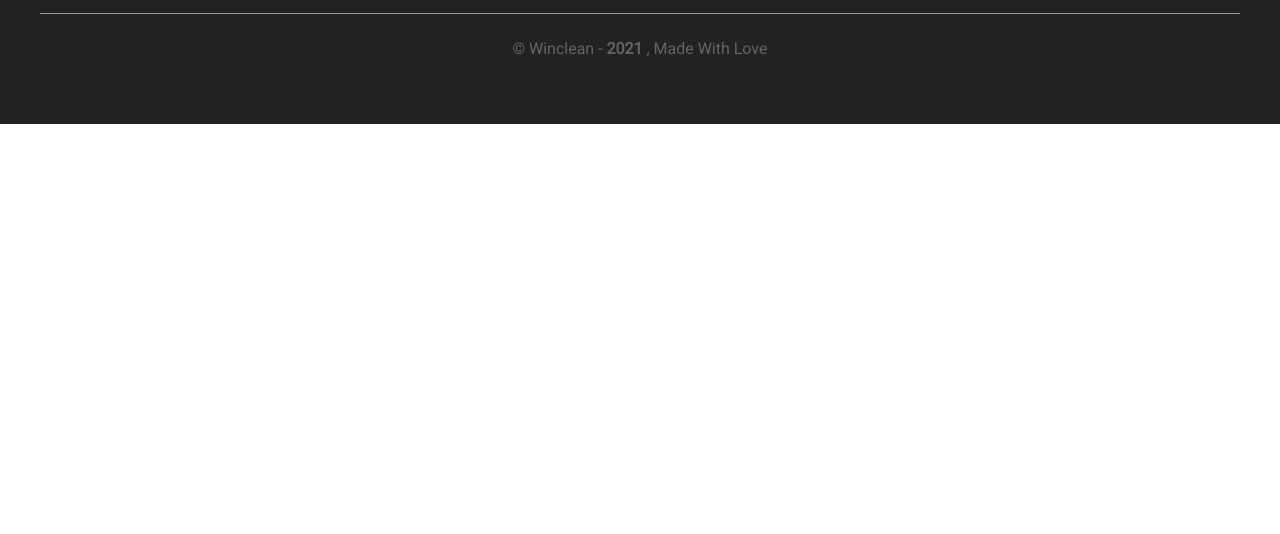
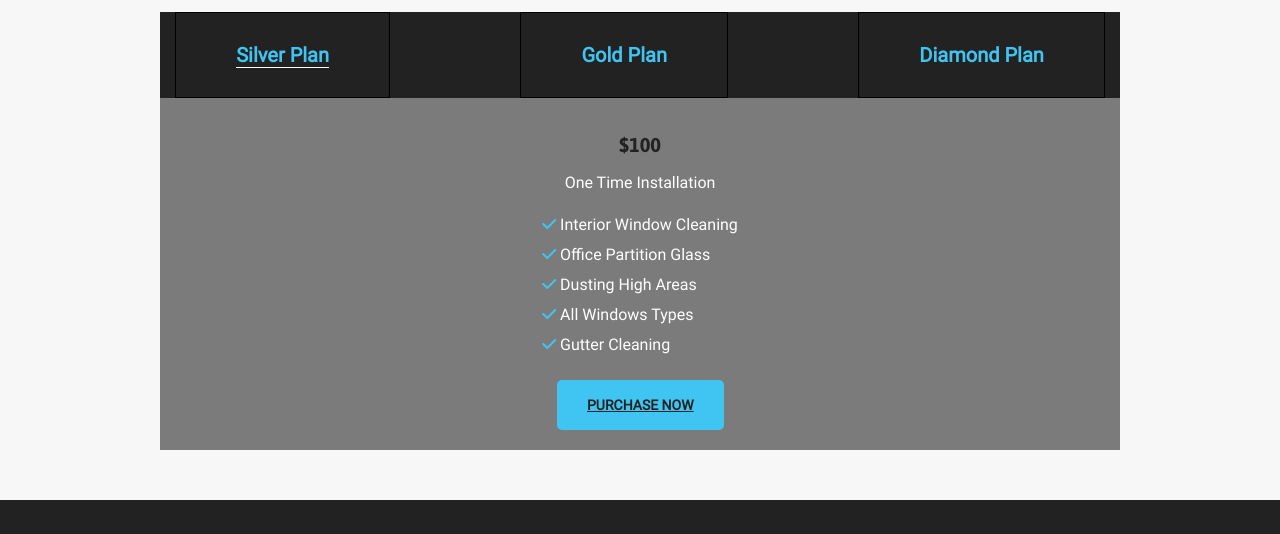
Before and after one commit to SariMelina/Cleaning-Services, a plain HTML site: page index.html in a window 1280 px wide. Shown: the part 3082-3616 px from the top of the page. Before the commit the page ends 3206 px from the top, so only its background shows below. Drawn offline with nearby package versions, Linux system fonts and the light colour scheme.

Commit message:
Añadiendo tabs

```diff
--- a/index.html
+++ b/index.html
@@ -203,7 +203,7 @@
                 </article>
                 <article id="cuadro-servicios-dark">
                     <span id="icono-claro" class="animacion">
-                        <i class="fas fa-broom"></i>
+                        <i class="fas fa-quidditch"></i>
                     </span>
                     <h3>Platforms</h3>
                     <p>Where glass is found are window cleaners,
@@ -249,9 +249,84 @@
         </div>
     </section>
 
-    <section class="ancho-ajuste">
-        <div class="pricing">
-
+    <section class="pricing-fondo">
+        <div class="ancho-ajuste pricing">
+            <h1>Our Pricing</h1>
+            <div id="tabs">
+                <ul>
+                    <li><a id="btn1" href="#op1" class="link">Silver Plan</a></li>
+                    <li><a href="#op2" class="link">Gold Plan</a></li>
+                    <li><a href="#op3" class="link">Diamond Plan</a></li>
+                </ul>
+            </div>
+            <div id="contenedor_tabs" class="contenedor-tabs">
+                <article id="op1">
+                    <h3>$100</h3>
+                    <p>One Time Installation</p>
+                    <ul>
+                        <li>
+                            <i class="fas fa-check"></i> Interior Window Cleaning
+                        </li>
+                        <li>
+                            <i class="fas fa-check"></i> Office Partition Glass
+                        </li>
+                        <li>
+                            <i class="fas fa-check"></i> Dusting High Areas
+                        </li>
+                        <li>
+                            <i class="fas fa-check"></i> All Windows Types
+                        </li>
+                        <li>
+                            <i class="fas fa-check"></i> Gutter Cleaning
+                        </li>
+                    </ul>
+                    <a href="#" class="btn hvr-rectangle-out">PURCHASE NOW</a>
+                </article>
+                <article id="op2">
+                    <h3>$120</h3>
+                    <p>One Time Installation</p>
+                    <ul>
+                        <li>
+                            <i class="fas fa-check"></i> Exterior Cleaning
+                        </li>
+                        <li>
+                            <i class="fas fa-check"></i> Office Partition Glass
+                        </li>
+                        <li>
+                            <i class="fas fa-check"></i> Dusting High Areas
+                        </li>
+                        <li>
+                            <i class="fas fa-check"></i> All Windows Types
+                        </li>
+                        <li>
+                            <i class="fas fa-check"></i> Gutter Cleaning
+                        </li>
+                    </ul>
+                    <a href="#" class="btn hvr-rectangle-out">PURCHASE NOW</a>
+                </article>
+                <article id="op3">
+                    <h3>$180</h3>
+                    <p>One Time Installation</p>
+                    <ul>
+                        <li>
+                            <i class="fas fa-check"></i> Interior Cleaning
+                        </li>
+                        <li>
+                            <i class="fas fa-check"></i> Exterior Cleaning
+                        </li>
+                        <li>
+                            <i class="fas fa-check"></i> Office Partition Glass
+                        </li>
+                        <li>
+                            <i class="fas fa-check"></i> Dusting High Areas
+                        </li>
+                        <li>
+                            <i class="fas fa-check"></i> Cleaning ceiling fans and mirrors
+                        </li>
+                    </ul>
+                    <a href="#" class="btn hvr-rectangle-out">PURCHASE NOW</a>
+                </article>
+            </div>
         </div>
     </section>
 
@@ -290,6 +365,20 @@
         </span>
     </a>
     <script>
+        /* PARTE DE LOS TABS */
+        $("#btn1").addClass("active");
+        $("#contenedor_tabs article").hide();
+        $("#op1").show();
+
+        $(".link").click(function () {
+            $(".link").removeClass("active");
+            $(this).addClass("active");
+            $("#contenedor_tabs article").hide();
+
+            var activar_tab = $(this).attr("href");
+            $(activar_tab).show();
+        });
+
         /* PARTE DE NAV PARA MOVIL */
         $("#menu-movil").click(function () {
           $("#movil-nav").slideToggle();
--- a/styles/section.pricing.css
+++ b/styles/section.pricing.css
@@ -1,5 +1,10 @@
+.pricing-fondo{
+    background-color: var(--fondoColor);
+}
 .pricing {
+    padding: 50px 0px;
     display: flex;
+    flex-direction: column;
     justify-content: center;
     align-items: center;
 }
@@ -13,6 +18,75 @@
     background-color: var(--blueColor);
     opacity: 0.5;
 }
+.pricing h1 {
+    margin: auto;
+    max-width: 300px;
+    margin-bottom: 30px;
+}
+.pricing #tabs {
+    width: 80%;
+    background-color: var(--darkColor);
+}
+.pricing #tabs ul{
+    width: 100%;
+    list-style: none;
+    display: flex;
+    justify-content: space-around;
+    align-items: center;
+    flex-wrap: wrap;
+    gap: 100px;
+}
+.pricing #tabs li {
+    cursor: pointer;
+    border: black 1px solid;
+    padding: 30px 60px;
+}
+.pricing #tabs ul li a{
+    text-decoration: none;
+    text-decoration: none;
+    font-family: var(--parFont);
+    font-size: 20px;
+    color: var(--blueColor);
+    font-weight: 600;
+}
+.pricing .contenedor-tabs {
+    background-color: rgba(0, 0, 0, 0.5);
+    width: 80%;
+    padding: 20px 0px;
+}
+.pricing .contenedor-tabs ul {
+    margin-top: 15px;
+    line-height: 30px;
+    display: flex;
+    list-style: none;
+    flex-direction: column;
+    font-family: var(--parFont);
+}
+.pricing article {
+    display: flex;
+    flex-direction: column;
+    justify-content: center;
+    align-items: center;
+    color: white;
+}
+.pricing i {
+    color: var(--blueColor);
+    font-size: 16px;
+}
+.pricing .btn {
+    margin-top: 20px;
+    background-color: var(--blueColor);
+    color: var(--darkColor);
+}
+.pricing p{
+    text-decoration: none;
+    color: white;
+}
+.pricing .active{
+    color:white;
+    border-bottom: white 1px solid;
+}
+
 @media(max-width:390px){
 
 }
```
